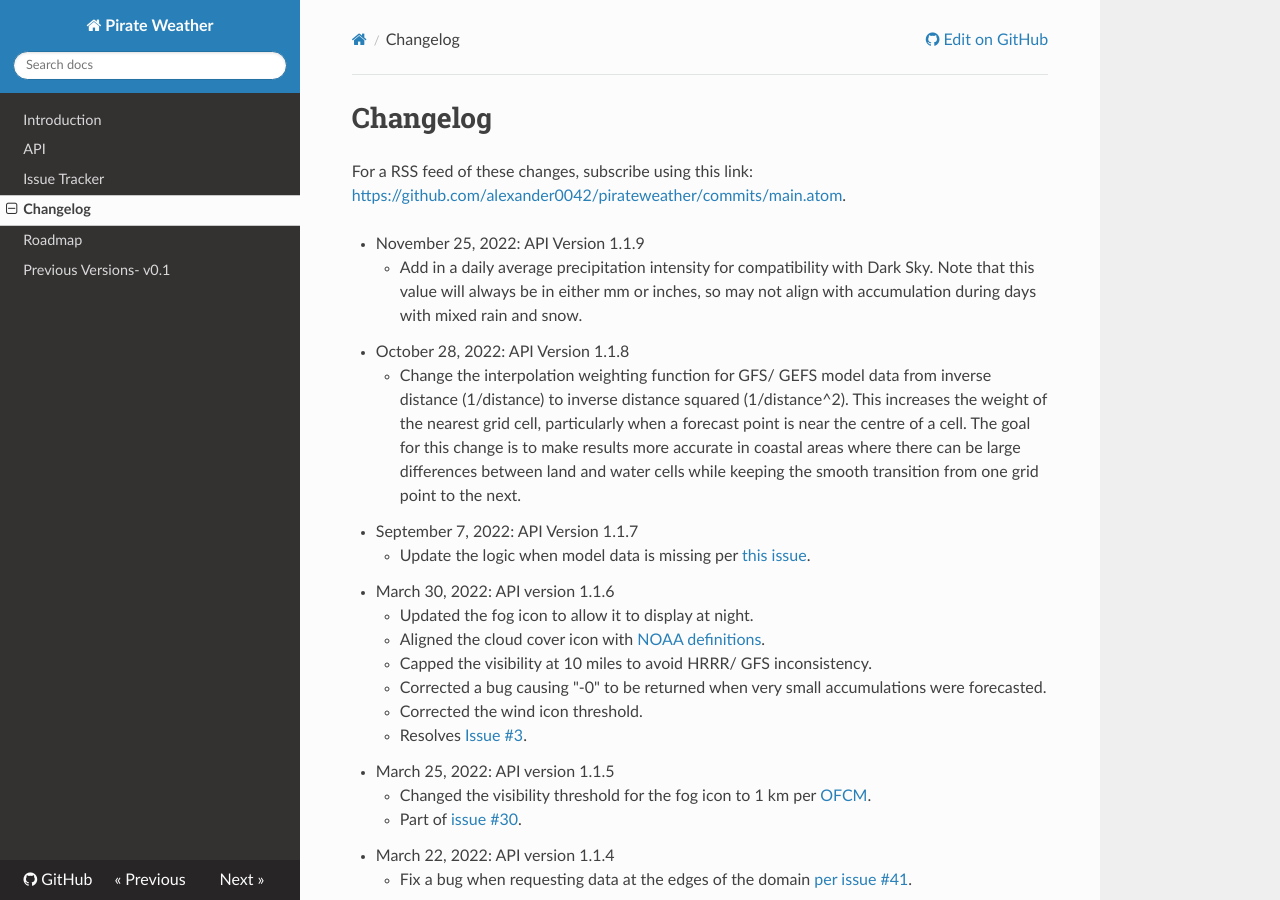
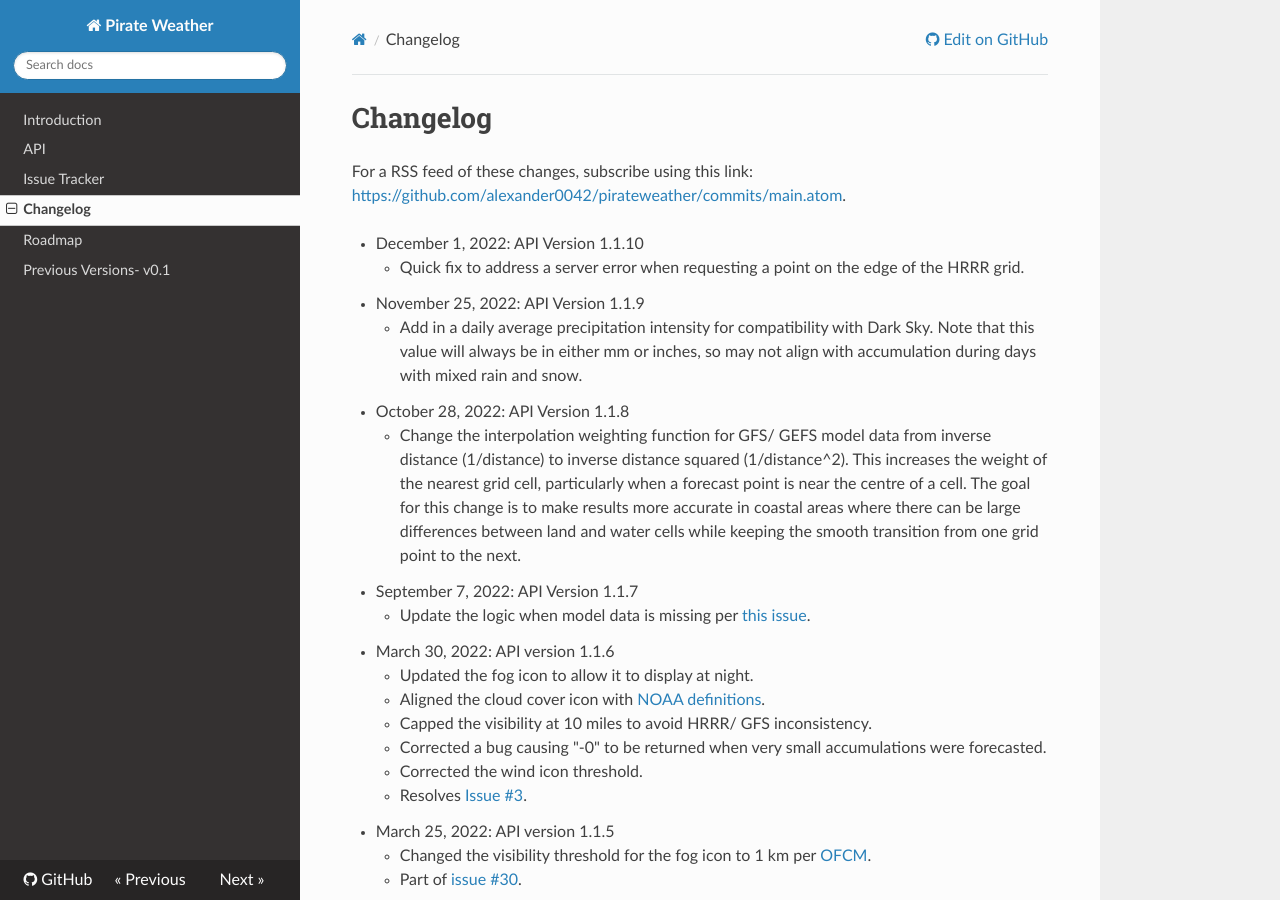
Before and after one commit to Pirate-Weather/pirateweather, an MkDocs documentation site: the page built from docs/changelog.md, in a window 1280 px wide and 900 px high. Built offline with MkDocs 1.6.1, drawn with Linux system fonts in a browser that asks for light colours; nearby versions of some CDN libraries.

Commit message:
V1.1.10 HRRR Literal edge case

```diff
--- a/docs/changelog.md
+++ b/docs/changelog.md
@@ -2,6 +2,8 @@
 
 For a RSS feed of these changes, subscribe using this link: <https://github.com/alexander0042/pirateweather/commits/main.atom>.
 
+* December 1, 2022: API Version 1.1.10
+    * Quick fix to address a server error when requesting a point on the edge of the HRRR grid.
 * November 25, 2022: API Version 1.1.9
     * Add in a daily average precipitation intensity for compatibility with Dark Sky. Note that this value will always be in either mm or inches, so may not align with accumulation during days with mixed rain and snow.
 * October 28, 2022: API Version 1.1.8
```
